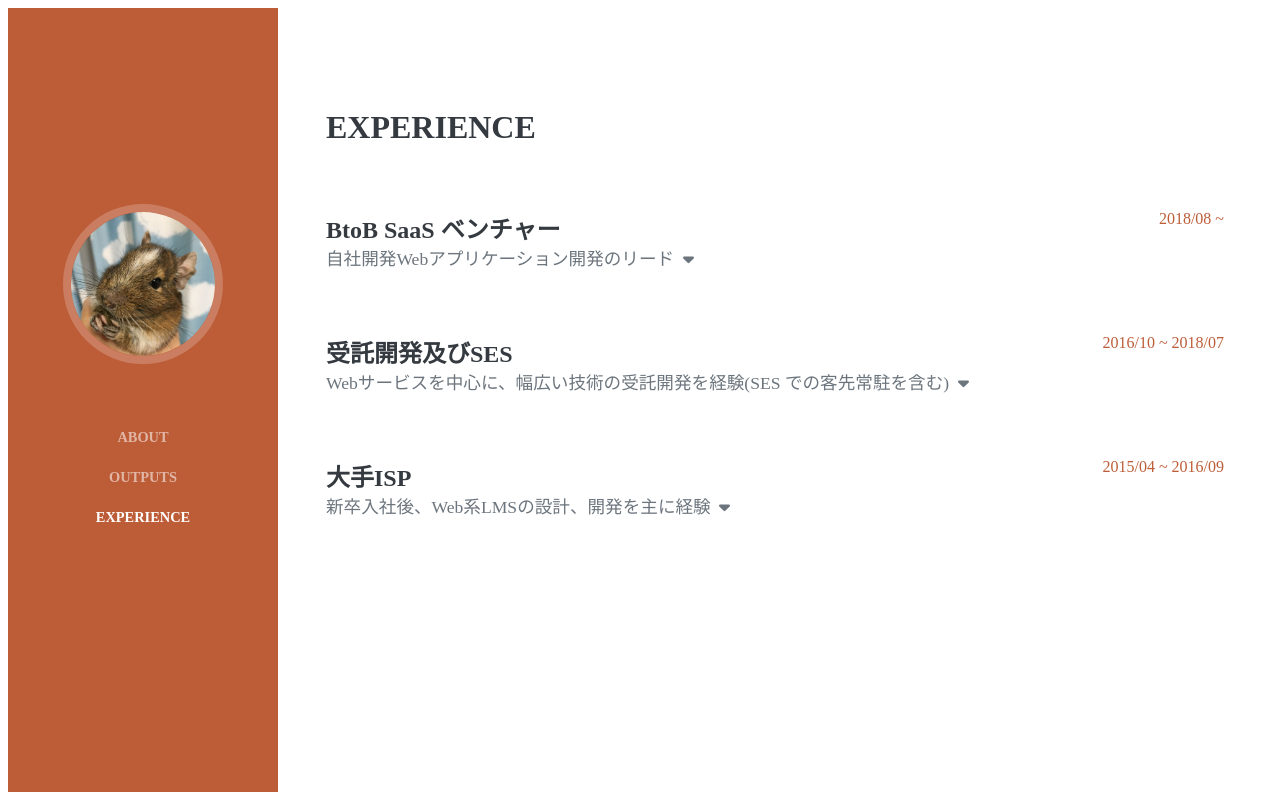
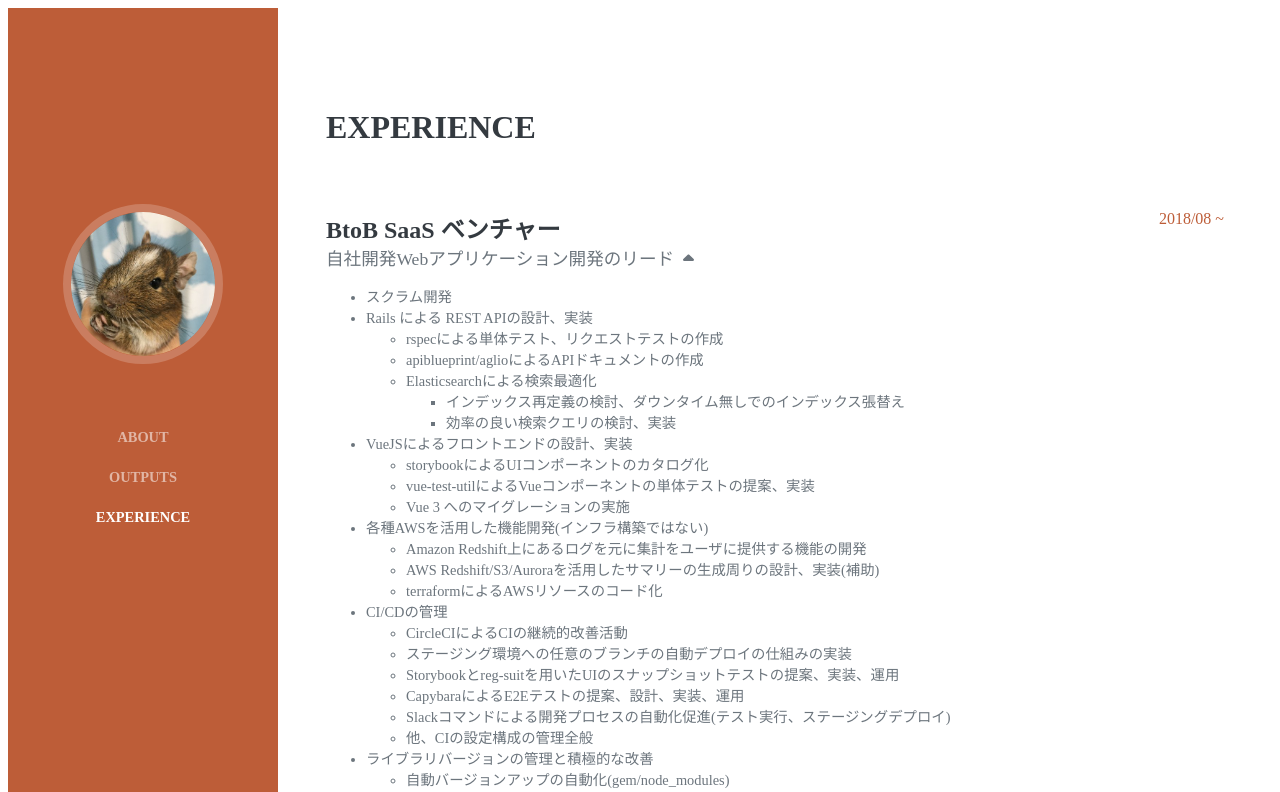
Before and after one commit to s-sasaki-0529/portfolio, a Next.js app: page /experience in a window 1280 px wide. Shown: the top 792 px of the page. Built offline with nearby package versions, Linux system fonts and the light colour scheme.

Commit message:
経歴ページで、現職の詳細をデフォルトで表示するように

```diff
--- a/pages/experience.tsx
+++ b/pages/experience.tsx
@@ -8,10 +8,11 @@ export default function Experience() {
     company: string
     period: string
     summary: string
+    showDescriptionDefault: boolean
     children: React.ReactNode
   }
   const ExperienceBlock: React.FC<Experience> = props => {
-    const [isShowDescription, setIsShowDescription] = useState(false)
+    const [isShowDescription, setIsShowDescription] = useState(props.showDescriptionDefault)
 
     return (
       <div className={`experience-block ${props.className}`}>
@@ -71,6 +72,7 @@ export default function Experience() {
         company="BtoB SaaS ベンチャー"
         period="2018/08 ~"
         summary="自社開発Webアプリケーション開発のリード"
+        showDescriptionDefault={true}
       >
         <ul>
           <li>スクラム開発</li>
@@ -150,6 +152,7 @@ export default function Experience() {
         company="受託開発及びSES"
         period="2016/10 ~ 2018/07"
         summary="Webサービスを中心に、幅広い技術の受託開発を経験(SES での客先常駐を含む)"
+        showDescriptionDefault={false}
       >
         <ul>
           <li>
@@ -238,6 +241,7 @@ export default function Experience() {
         company="大手ISP"
         period="2015/04 ~ 2016/09"
         summary="新卒入社後、Web系LMSの設計、開発を主に経験"
+        showDescriptionDefault={false}
       >
         <ul>
           <li>
```
